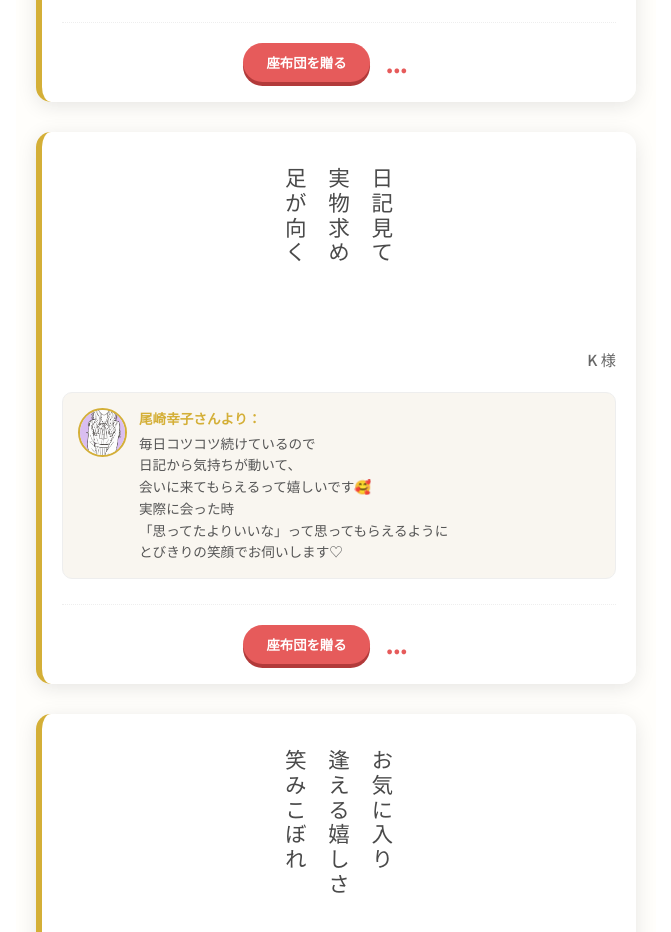
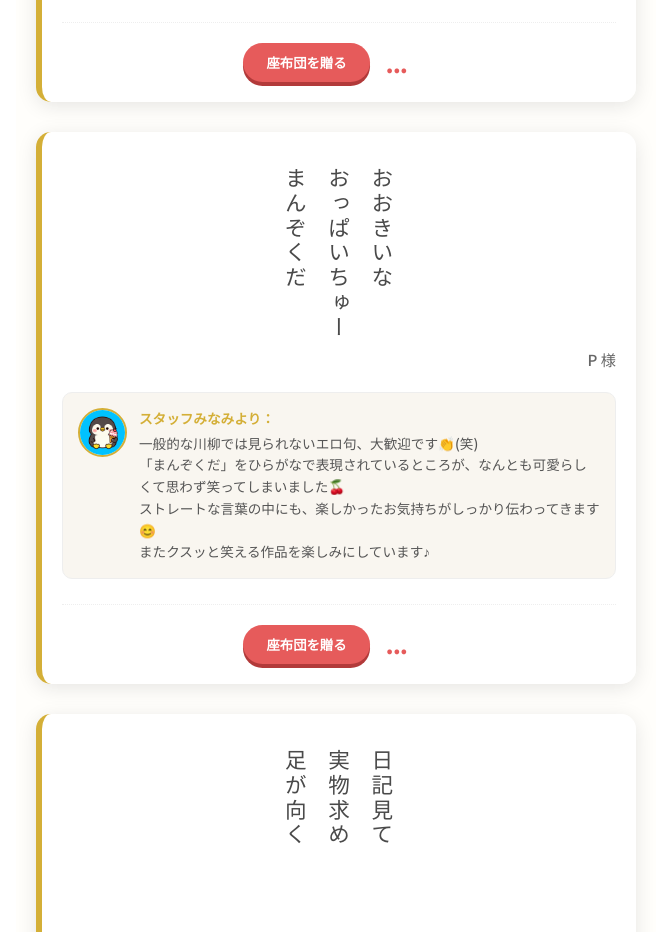
Before and after one commit to 50s-madam-matsu/senryu-app, a plain HTML site: page index.html in a window 1280 px wide. Shown: the part 6383-7315 px from the top of the page, without its empty margins (304-975 px from the left). Drawn offline with Linux system fonts and the light colour scheme; no server answers.

Commit message:
Update index.html

```diff
--- a/index.html
+++ b/index.html
@@ -626,6 +626,25 @@
 </div>
 
 
+<div class="senryu-card" data-date="2026-07-05">
+    <div class="senryu-content">おおきいな<br>おっぱいちゅー<br>まんぞくだ</div>
+    <div class="senryu-author-name">P</div>
+    <div class="staff-comment">
+        <img src="staff3.png" class="staff-icon" alt="アイコン">
+        <div class="staff-text">
+            <span class="staff-name">スタッフみなみより：</span>
+		一般的な川柳では見られないエロ句、大歓迎です👏(笑)<br>
+「まんぞくだ」をひらがなで表現されているところが、なんとも可愛らしくて思わず笑ってしまいました🍒<br>
+ストレートな言葉の中にも、楽しかったお気持ちがしっかり伝わってきます😊<br>
+またクスッと笑える作品を楽しみにしています♪
+        </div>
+    </div>
+    <div class="zabuton-area">
+        <button class="zabuton-btn" onclick="sendZabuton('senryu_24', this, event)">座布団を贈る</button>
+        <span class="count" id="count_senryu_24">...</span>
+    </div>
+</div>
+
 
 
 
```
